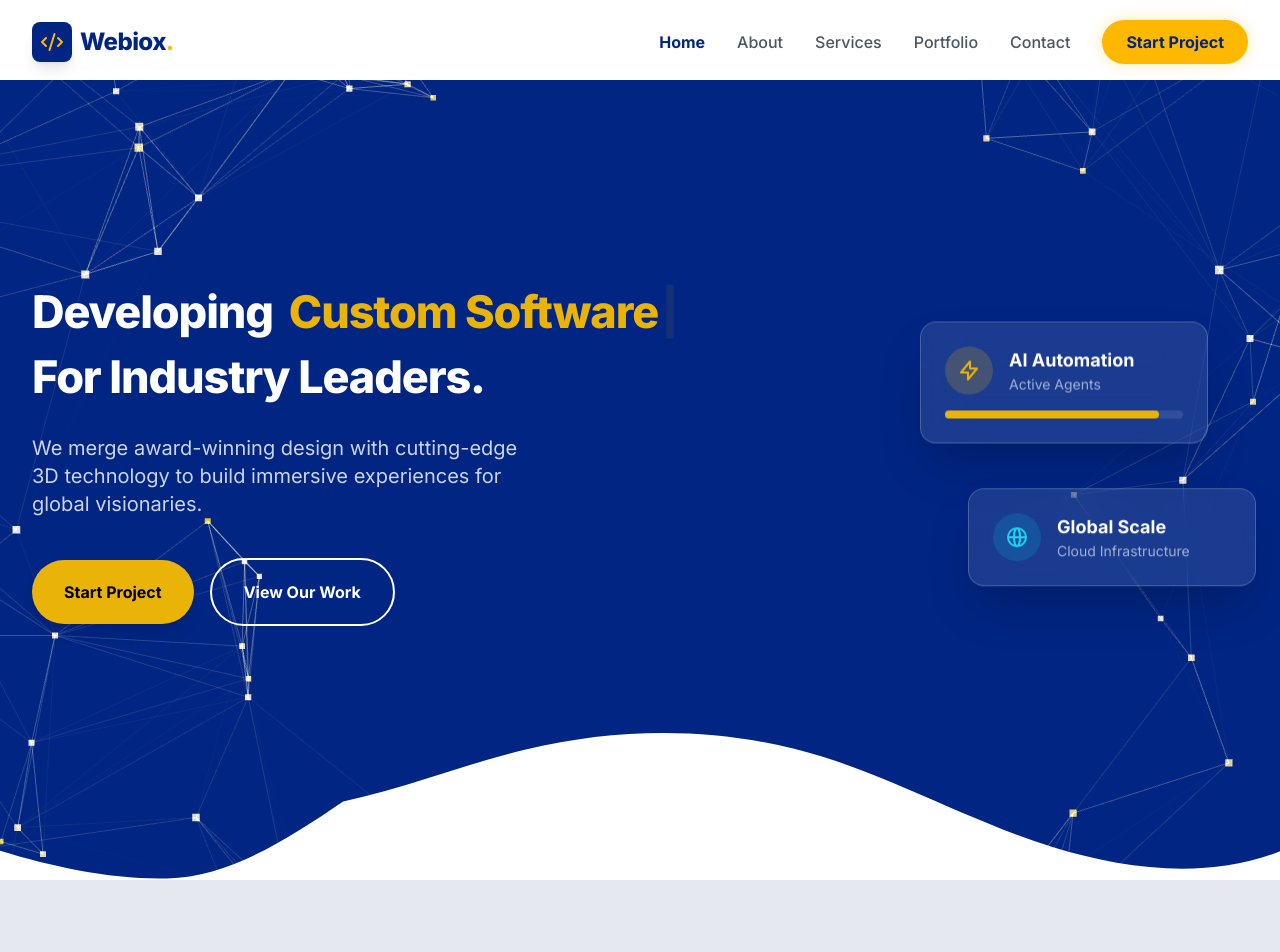
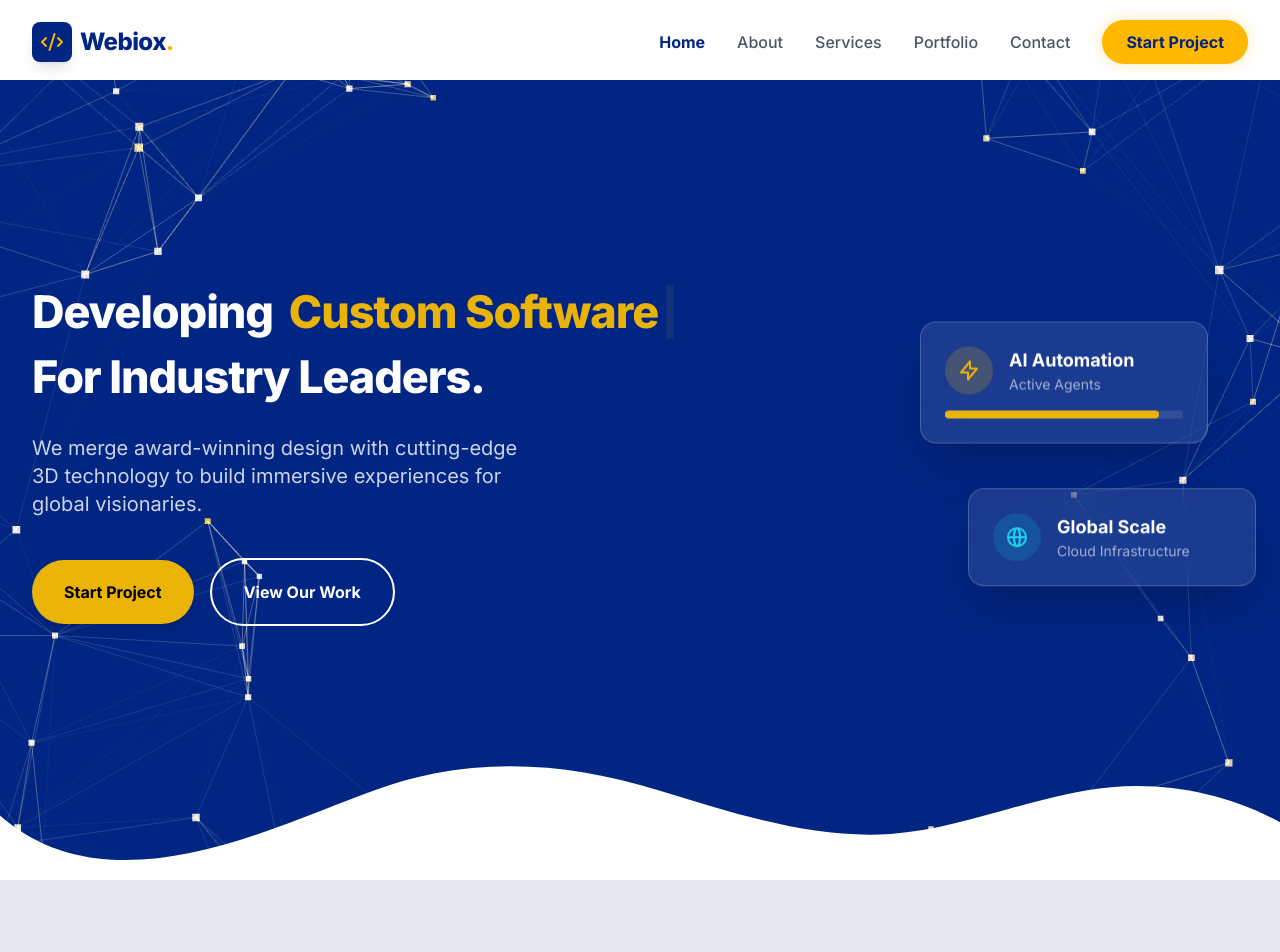
Before and after one commit to manthanvaghasiya/webiox, a React (Vite) app: page / in a window 1280 px wide. Shown: the top 952 px of the page. Built offline with nearby package versions, Linux system fonts and the light colour scheme.

Commit message:
style: implement organic wavy bottom divider on hero

```diff
--- a/src/components/home/Hero.jsx
+++ b/src/components/home/Hero.jsx
@@ -113,17 +113,17 @@ const Hero = () => {
         </div>
       </div>
 
-      {/* Step 2: The Bottom Curve (SVG Wave) */}
-      <div className="absolute bottom-[-1px] left-0 w-full overflow-hidden leading-none z-20 pointer-events-none">
+      {/* Wavy Bottom Divider */}
+      <div className="absolute bottom-0 left-0 w-full overflow-hidden leading-[0] transform rotate-180 z-20 pointer-events-none">
         <svg
-          className="relative block w-[calc(100%+1.3px)] h-[80px] md:h-[120px] lg:h-[150px]"
+          className="relative block w-[calc(100%+1.3px)] h-[100px] md:h-[150px]"
           data-name="Layer 1"
           xmlns="http://www.w3.org/2000/svg"
           viewBox="0 0 1200 120"
           preserveAspectRatio="none"
         >
           <path
-            d="M321.39,56.44c58-10.79,114.16-30.13,172-41.86,82.39-16.72,168.19-17.73,250.45-.39C823.78,31,906.67,72,985.66,92.83c70.05,18.48,146.53,26.09,214.34,3V120H0V95.8C50.25,108.79,103.88,118.84,156.6,117.9,214.5,116.89,269.45,86.62,321.39,56.44Z"
+            d="M0,0V46.29c47.79,22.2,103.59,32.17,158,28,70.36-5.37,136.33-33.31,206.8-37.5C438.64,32.43,512.34,53.67,583,72.05c69.27,18,138.3,24.88,209.4,13.08,36.15-6,69.85-17.84,104.45-29.34C989.49,25,1113-14.29,1200,52.47V0Z"
             className="fill-[#ffffff]"
           />
         </svg>
```
Also changed, not shown: src/components/home/Scene.jsx (+5 -5 lines).
